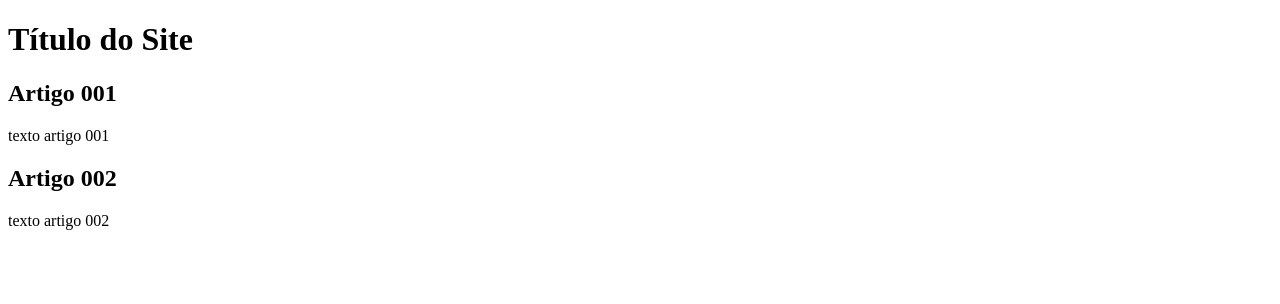
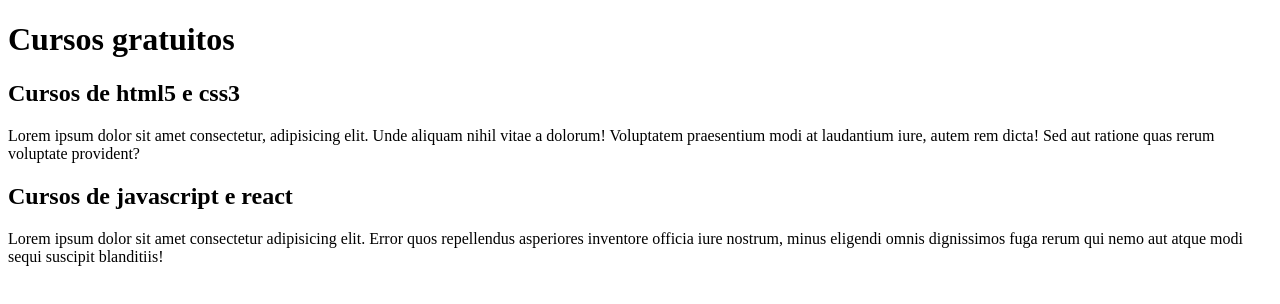
Before and after one commit to jauriginal/projeto-site, a plain HTML site: page index.html in a window 1280 px wide. Drawn offline with Linux system fonts and the light colour scheme.

Commit message:
comecei a escrever conteúdo

```diff
--- a/index.html
+++ b/index.html
@@ -8,15 +8,17 @@
 <body>
     <main>
         <header>
-            <h1>Título do Site</h1>
+            <h1>Cursos gratuitos</h1>
         </header>
         <article>
-            <h2>Artigo 001</h2>
-            <p>texto artigo 001</p>
+            <h2>Cursos de html5 e css3</h2>
+            <p>Lorem ipsum dolor sit amet consectetur, adipisicing elit. Unde aliquam nihil vitae a dolorum! Voluptatem praesentium modi at laudantium iure, autem rem dicta! Sed aut ratione quas rerum voluptate provident?</p>
         </article>
         <article>
-            <h2>Artigo 002</h2>
-            <p>texto artigo 002</p>
+            <h2>Cursos de javascript e react</h2>
+            <p>
+                Lorem ipsum dolor sit amet consectetur adipisicing elit. Error quos repellendus asperiores inventore officia iure nostrum, minus eligendi omnis dignissimos fuga rerum qui nemo aut atque modi sequi suscipit blanditiis!
+            </p>
         </article>
     </main>
 
```
